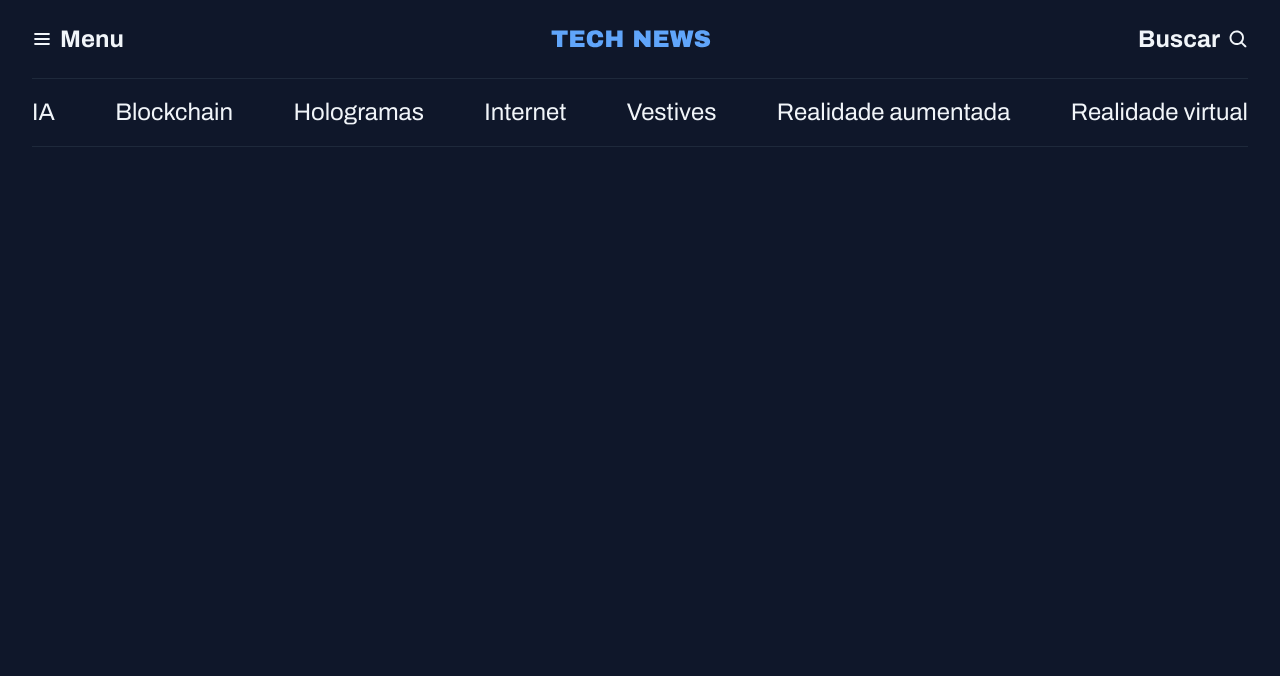
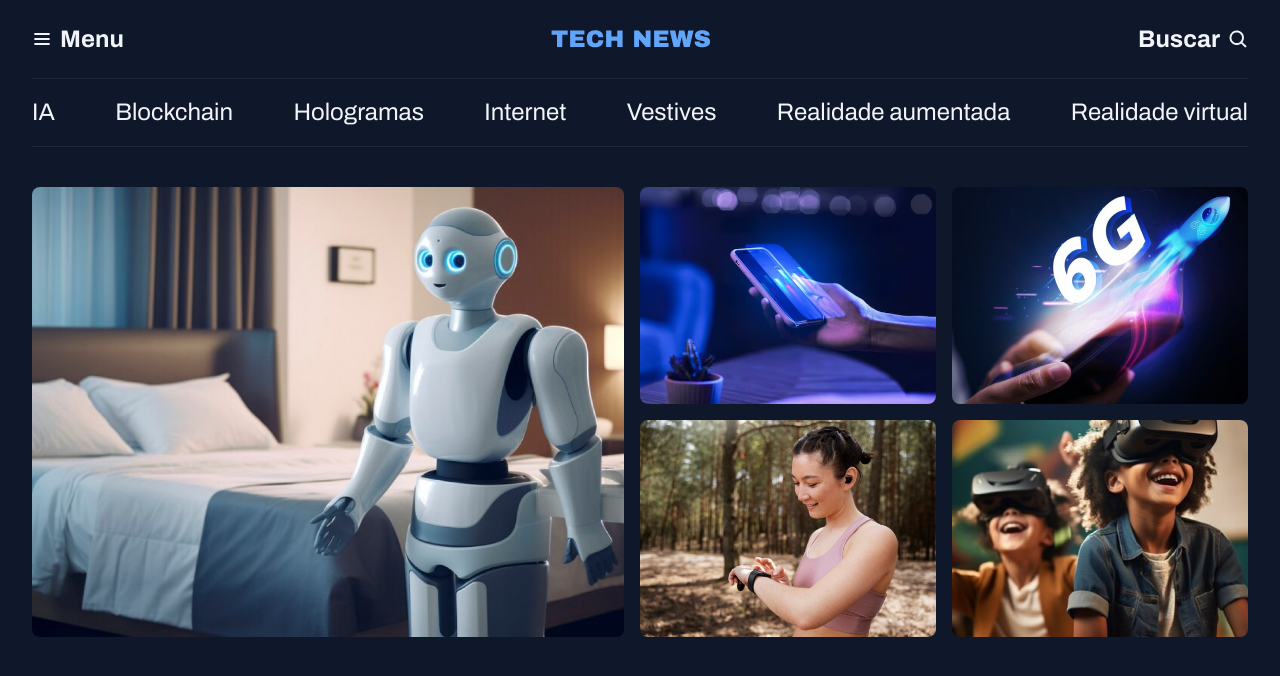
Before and after one commit to rbBaptista/fullstack-portal-de-noticias, a plain HTML site: page index.html in a window 1280 px wide. Drawn offline with Linux system fonts and the light colour scheme.

Commit message:
destaques completed

```diff
--- a/index.html
+++ b/index.html
@@ -39,5 +39,27 @@
 				<a href="#">Realidade virtual</a>
 			</nav>
 		</header>
+
+		<main class="grid container">
+			<section id="featured" class="grid grid-flow-col gap-16">
+				<div>
+					<img src="assets/img/Image 01.png" alt="imagem01" />
+				</div>
+				<div class="grid grid-cols-2 gap-16">
+					<div>
+						<img src="assets/img/Image 02.png" alt="imagem02" />
+					</div>
+					<div>
+						<img src="assets/img/Image 03.png" alt="imagem03" />
+					</div>
+					<div>
+						<img src="assets/img/Image 04.png" alt="imagem04" />
+					</div>
+					<div>
+						<img src="assets/img/Image 05.png" alt="imagem05" />
+					</div>
+				</div>
+			</section>
+		</main>
 	</body>
 </html>
--- a/styles/global.css
+++ b/styles/global.css
@@ -44,16 +44,16 @@ h3 {
 	font: inherit;
 }
 
+img {
+	max-width: 100%;
+}
+
 .container {
 	max-width: 1280px;
 	padding-inline: 32px;
 	margin-inline: auto;
 }
 
-.grid {
-	display: grid;
+main {
+	margin-top: 40px;
 }
-
-.grid-flow-col {
-	grid-auto-flow: column;
-}
--- a/styles/index.css
+++ b/styles/index.css
@@ -2,3 +2,5 @@
 
 @import url(global.css);
 @import url(header.css);
+@import url(utility.css);
+@import url(sections.css);
--- /dev/null
+++ b/styles/sections.css
@@ -0,0 +1,9 @@
+/** @format */
+
+#featured {
+	img {
+		height: 100%;
+		object-fit: cover;
+		border-radius: 8px;
+	}
+}
--- /dev/null
+++ b/styles/utility.css
@@ -0,0 +1,17 @@
+/** @format */
+
+.grid {
+	display: grid;
+}
+
+.grid-flow-col {
+	grid-auto-flow: column;
+}
+
+.grid-cols-2 {
+	grid-template-columns: 1fr 1fr;
+}
+
+.gap-16 {
+	gap: 16px;
+}
```
